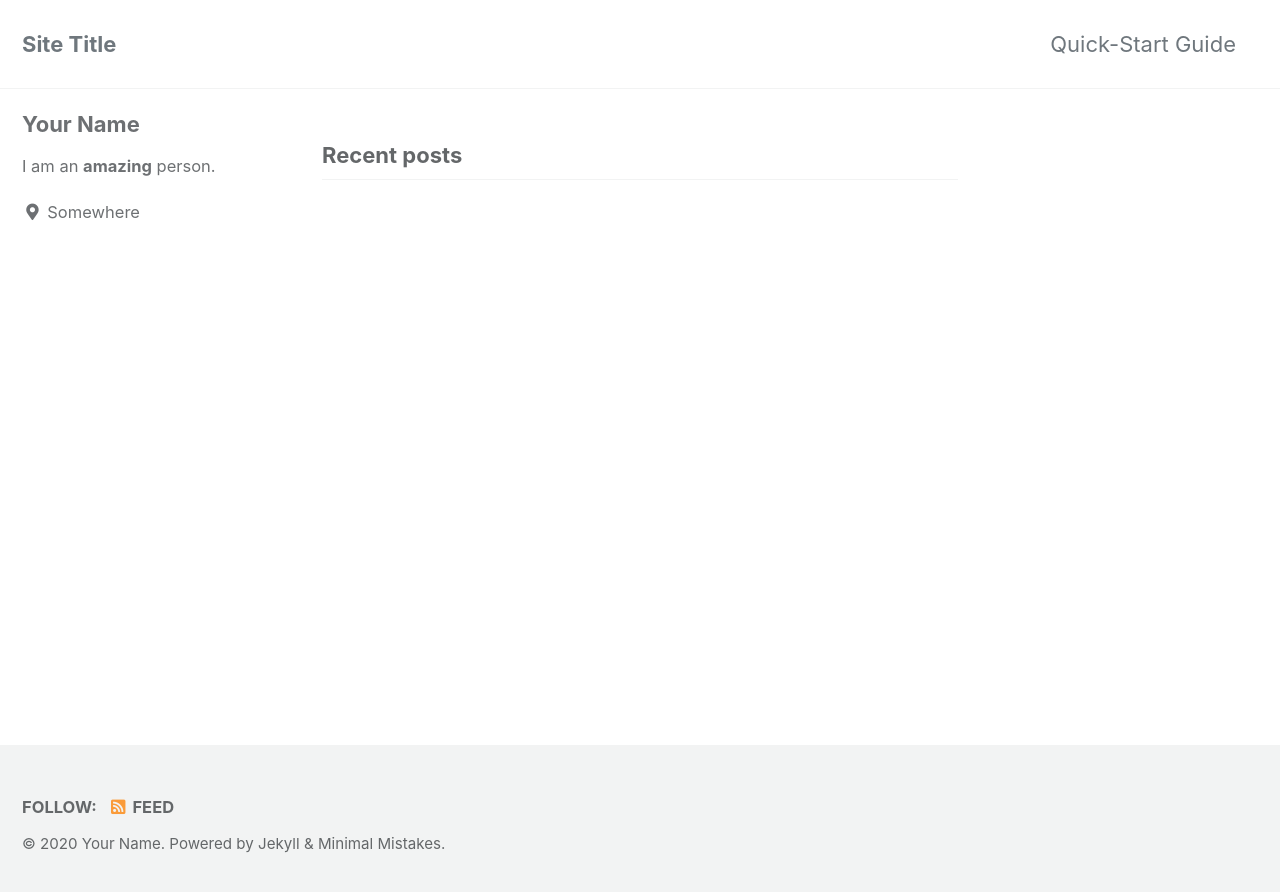
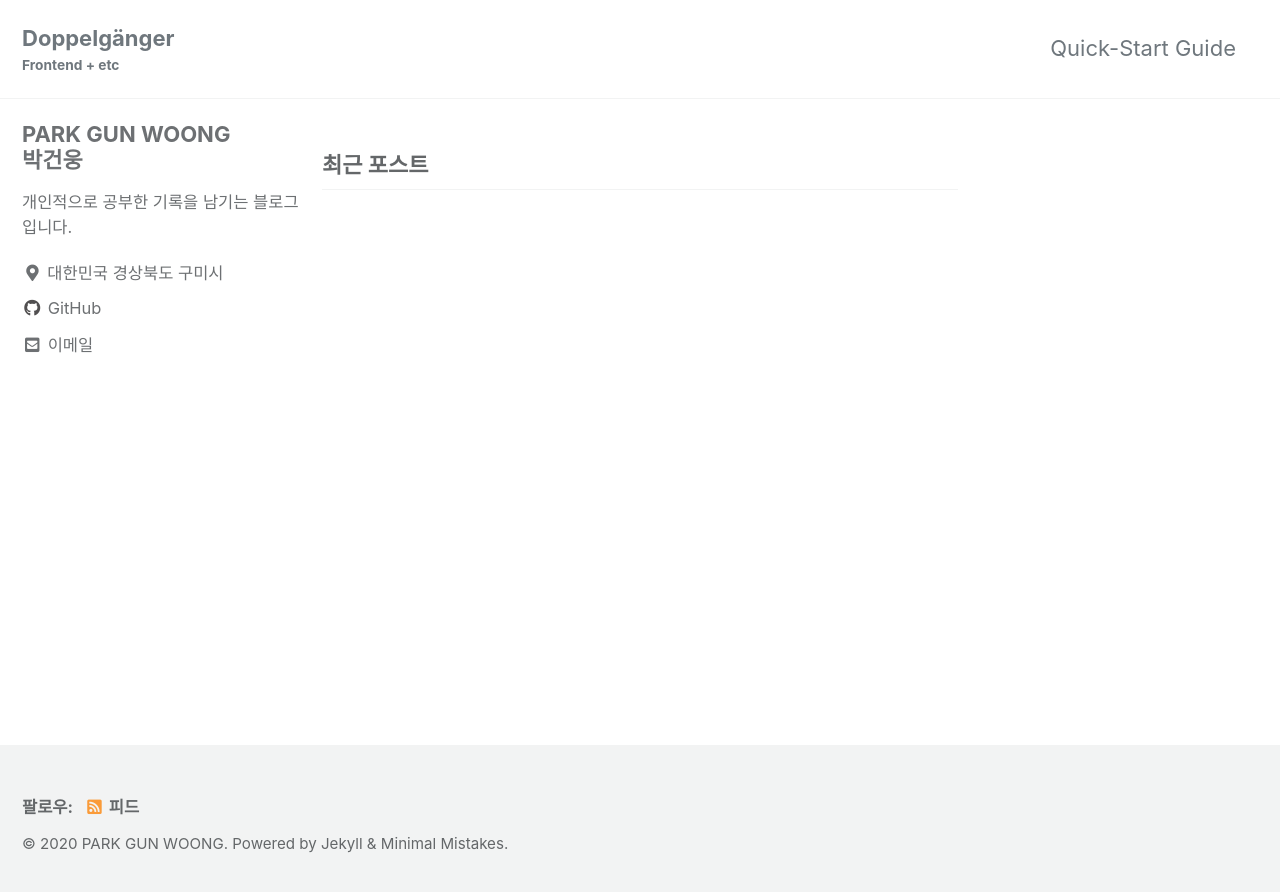
Before and after one commit to gunwoongPark/gunwoongPark.github.io, a Jekyll site: the page built from index.html, in a window 1280 px wide. Shown: the top 892 px of the page. Built offline with Jekyll 4.4.1, drawn with Linux system fonts in a browser that asks for light colours; cached includes are drawn as plain includes; the list of posts is cut into pages by our own code.

Commit message:
config 파일 수정

```diff
--- a/Gemfile
+++ b/Gemfile
@@ -1,3 +1,9 @@
 source "https://rubygems.org"
 
+gem "jekyll"
+
 gem "minimal-mistakes-jekyll"
+
+group :jekyll_plugins do
+# 플러그인 추가
+end
--- a/_config.yml
+++ b/_config.yml
@@ -15,18 +15,18 @@ theme                  : "minimal-mistakes-jekyll"
 minimal_mistakes_skin    : "default" # "air", "aqua", "contrast", "dark", "dirt", "neon", "mint", "plum", "sunrise"
 
 # Site Settings
-locale                   : "en-US"
-title                    : "Site Title"
-title_separator          : "-"
-subtitle                 : # site tagline that appears below site title in masthead
-name                     : "Your Name"
-description              : "An amazing website."
+locale                   : "ko-KR"
+title                    : "Doppelgänger(도플갱어)"
+title_separator          : ""
+subtitle                 : "Frontend + etc" # site tagline that appears below site title in masthead
+name                     : "PARK GUN WOONG"
+description              : "기억보다는 기록을"
 url                      : "https://gunwoongPark.github.io" # the base hostname & protocol for your site e.g. "https://mmistakes.github.io"
 baseurl                  : "" # the subpath of your site, e.g. "/blog"
 repository               : # GitHub username/repo-name e.g. "mmistakes/minimal-mistakes"
 teaser                   : # path of fallback teaser image, e.g. "/assets/images/500x300.png"
 logo                     : # path of logo image to display in the masthead, e.g. "/assets/images/88x88.png"
-masthead_title           : # overrides the website title displayed in the masthead, use " " for no title
+masthead_title           : "Doppelgänger" # overrides the website title displayed in the masthead, use " " for no title
 # breadcrumbs            : false # true, false (default)
 words_per_minute         : 200
 comments:
@@ -93,15 +93,15 @@ analytics:
 
 # Site Author
 author:
-  name             : "Your Name"
+  name             : "PARK GUN WOONG<br>박건웅"
   avatar           : # path of avatar image, e.g. "/assets/images/bio-photo.jpg"
-  bio              : "I am an **amazing** person."
-  location         : "Somewhere"
-  email            :
+  bio              : "개인적으로 공부한 기록을 남기는 블로그입니다."
+  location         : "대한민국 경상북도 구미시"
+  email            : "bung1438@gmail.com"
   links:
     - label: "Email"
       icon: "fas fa-fw fa-envelope-square"
-      # url: "mailto:your.name@email.com"
+      # url: "mailto:bung1438@gmail.com"
     - label: "Website"
       icon: "fas fa-fw fa-link"
       # url: "https://your-website.com"
@@ -113,7 +113,7 @@ author:
       # url: "https://facebook.com/"
     - label: "GitHub"
       icon: "fab fa-fw fa-github"
-      # url: "https://github.com/"
+      url: "https://github.com/gunwoongPark"
     - label: "Instagram"
       icon: "fab fa-fw fa-instagram"
       # url: "https://instagram.com/"
@@ -129,7 +129,8 @@ footer:
       # url:
     - label: "GitHub"
       icon: "fab fa-fw fa-github"
-      # url:
+      # url: "https://github.com/gunwoongPark"
+
     - label: "GitLab"
       icon: "fab fa-fw fa-gitlab"
       # url:
```
